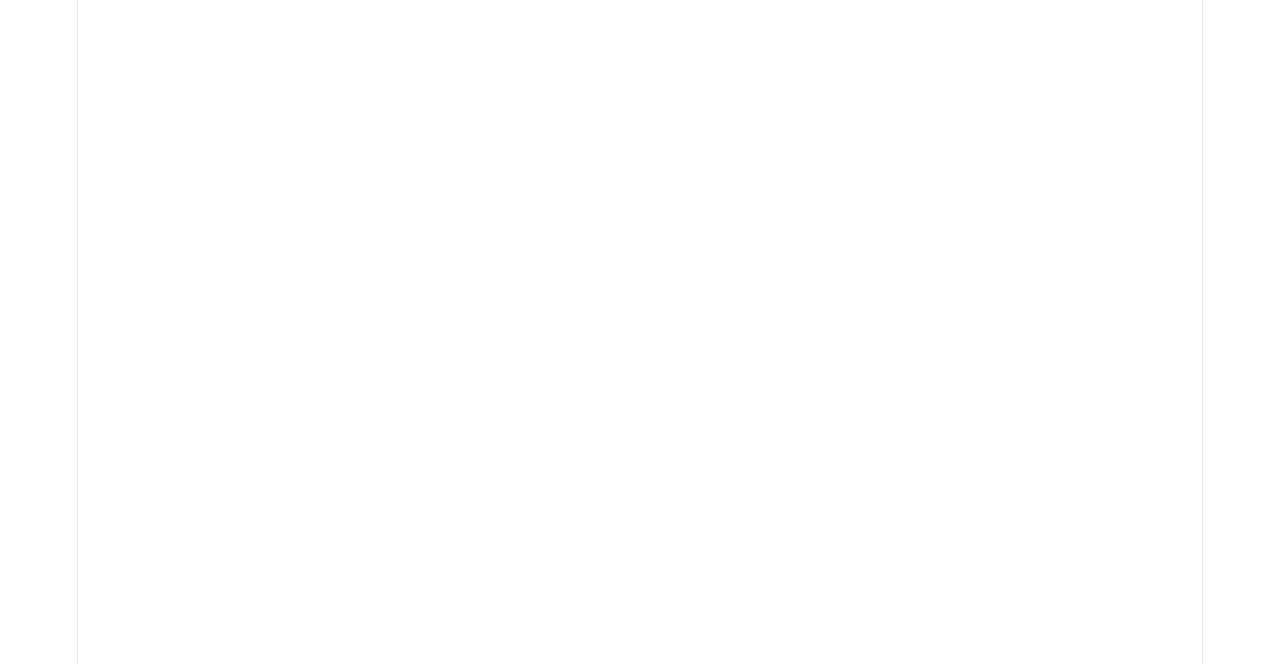
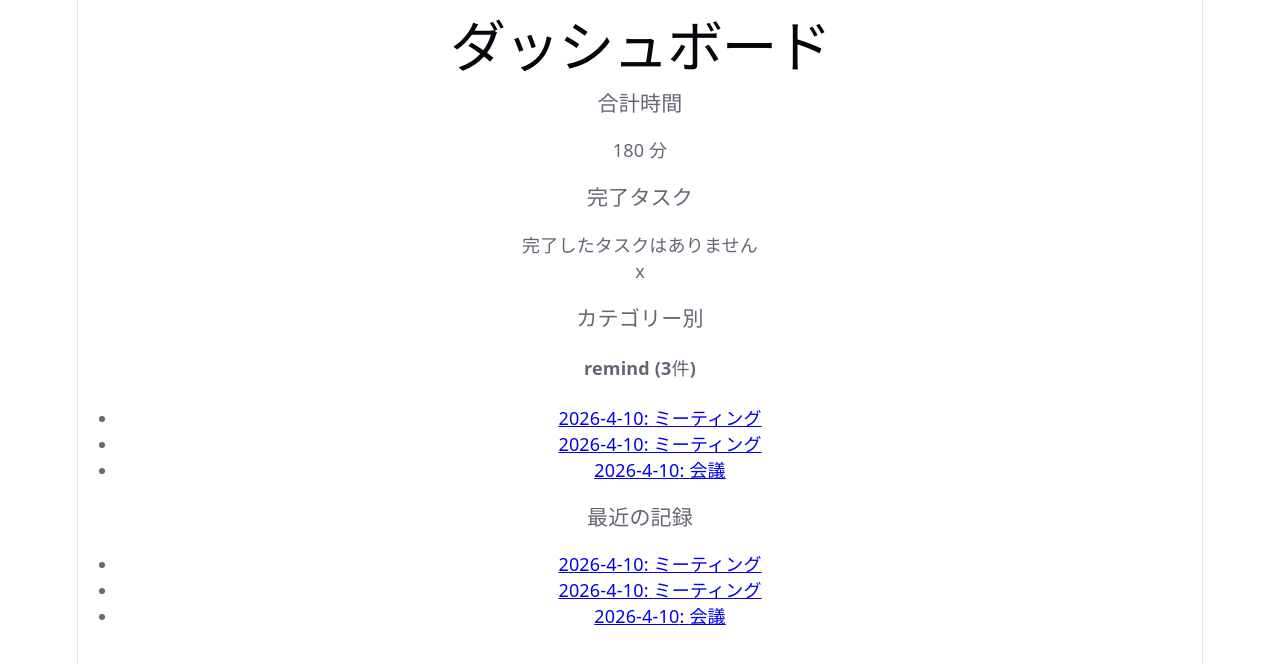
Before and after one commit to shotarokuroiwa/Learning-Log-Dashboard, a React (Vite) app: page / in a window 1280 px wide. Shown: the top 664 px of the page. Built offline with nearby package versions, Linux system fonts and the light colour scheme.

Commit message:
feat: home画面の実装

```diff
--- a/src/App.jsx
+++ b/src/App.jsx
@@ -31,11 +31,11 @@ function App() {
 return (
   <BrowserRouter>
     <Routes>
-      <Route path="/" element={<Home />}/>
+      <Route path="/" element={<Home logs={logs}/>}/>
       <Route path="/logs" element={<LogsListPage logs={logs} />}/>
-      <Route path="/logs/new" element={<CreateLogPage />}/>
-      <Route path="/logs/:id" element={<LogDetailsPage />}/>
-      <Route path="/logs/:id/edit" element={<LogEditPage />}/>
+      <Route path="/logs/new" element={<CreateLogPage setLogs={setLogs} />}/>
+      <Route path="/logs/:id" element={<LogDetailsPage logs={logs} />}/>
+      <Route path="/logs/:id/edit" element={<LogEditPage logs={logs} setLogs={setLogs} />}/>
       <Route path="*" element={<NotFoundPage />}/>
     </Routes>
   </BrowserRouter>
--- a/src/pages/Home.jsx
+++ b/src/pages/Home.jsx
@@ -1,5 +1,101 @@
-const Home = () => {
-    return
+import { useMemo } from 'react';
+import { Link } from 'react-router-dom';
+
+const Home = ({ logs }) => {
+  const tags = useMemo(() => {
+    // 合計時間
+    const totalMinutes = logs.reduce((sum, log) => sum + log.minutes,0);
+
+    // 完了タスク
+    const completeLogs = logs.filter(log => log.status === 'done');
+
+    // 完了タスク件数
+    const completeCount = completeLogs.length;
+
+    // カテゴリ別タスク分け
+    const categoryCounts = logs.reduce((sum, log) => {
+      const key = log.category;
+
+      !sum[key] && (sum[key] = []);
+      sum[key].push(log);
+      return sum;
+    }, {})
+
+    // 最近のタスク
+    // 新しいほうが前に来るように引き算は逆にする
+    const recentLogs = [...logs]
+      .sort((a,b) => new Date(b.date) - new Date(a.date))
+      .slice(0, 10);
+
+    return {totalMinutes,completeLogs, completeCount, categoryCounts, recentLogs}
+  }, [logs]);
+
+
+  return (
+    <div className="dashboard">
+      <h1>ダッシュボード</h1>
+
+      <div className="tags-grid">
+        <div className="card">
+          <h3>合計時間</h3>
+          <p>{tags.totalMinutes} 分</p>
+        </div>
+
+        <div className="card">
+          <h3>完了タスク</h3>
+          {tags.completeCount === 0 ? (
+            <p>完了したタスクはありません</p>
+          ) : (
+          <ul>
+            <p>{tags.completeCount} 件</p>
+            {tags.completeLogs.map(log => (
+              <li key={log.id}>
+                <Link to={`/logs/${log.id}`}>
+                  {log.title}
+                </Link>
+              </li>
+            ))}
+          </ul>
+          )}
+          <p>x</p>
+        </div>
+      </div>
+
+      <section>
+        <h3>カテゴリー別</h3>
+        {Object.entries(tags.categoryCounts).map(([category, logs]) => (
+          <div key={category}>
+            <h4>
+              {category} ({logs.length}件)
+            </h4>
+
+            <ul>
+              {logs.map((log) => (
+                <li key={log.id}>
+                  <Link to={`/logs/${log.id}`}>
+                    {log.date}: {log.title}
+                  </Link>
+                </li>
+              ))}
+            </ul>
+          </div>
+        ))}
+      </section>
+
+      <section>
+        <h3>最近の記録</h3>
+        <ul>
+          {tags.recentLogs.map(log => (
+            <li key={log.id}>
+              <Link to={`/log/${log.id}`}>
+                {log.date}: {log.title}
+              </Link>
+            </li>
+          ))}
+        </ul>
+      </section>
+    </div>
+  );
 }
 
 export default Home
```
